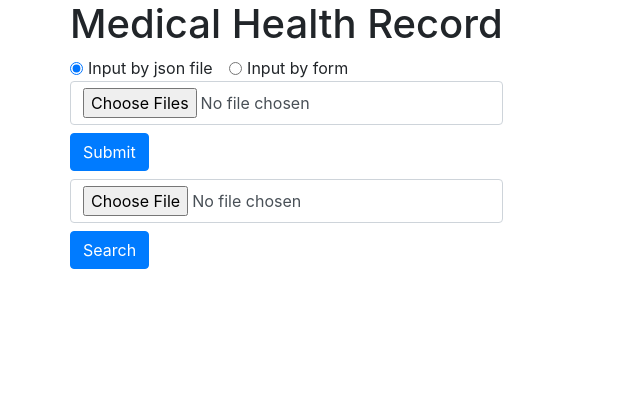
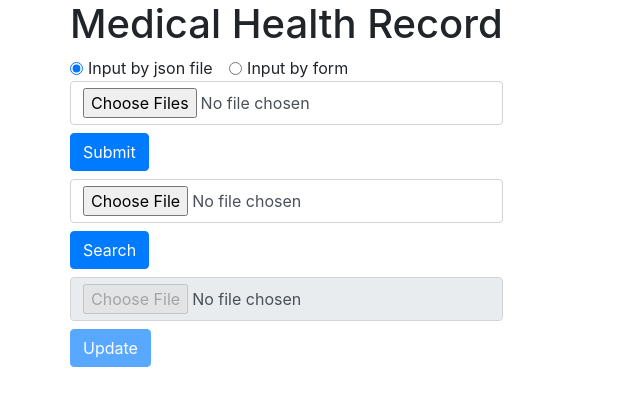
Before and after one commit to UoW-CPC/Asclepios-Client, a Django app: page / in a window 1280 px wide. Shown: the top 406 px of the page, without its empty margins (0-640 px from the left). Run offline with Django 3.2, Linux system fonts and the light colour scheme; some libraries are stand-ins or nearby versions.

Commit message:
feat(add form for update function)

```diff
--- a/sse/templates/json_form.html
+++ b/sse/templates/json_form.html
@@ -303,4 +303,13 @@
 <div id='result'></div>
 <div id='searchtime'></div>
 
+<form id='update-file' class='mb-2' method="post" action="">
+	<div class='mb-2'>
+		<input type="file" class="form-control" id="jsonUpdateFile" placeholder="Please enter URL of json file" name='jsonUpdateFile' disabled>
+	</div>
+	<button type="button" class="btn btn-primary" id="btnUpdateFile" disabled>Update</button>
+</form>
+
+<div id='update'></div>
+<div id='updatetime'></div>
 {% endblock %}
```
